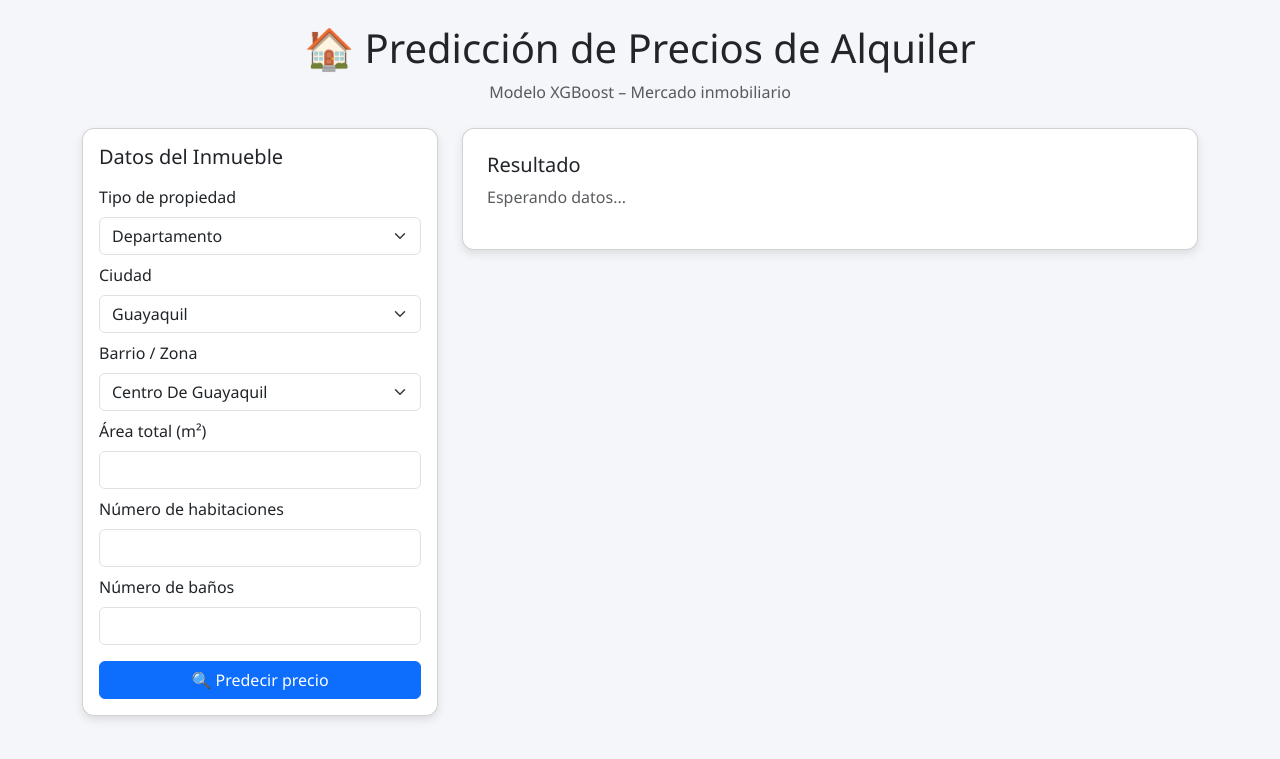
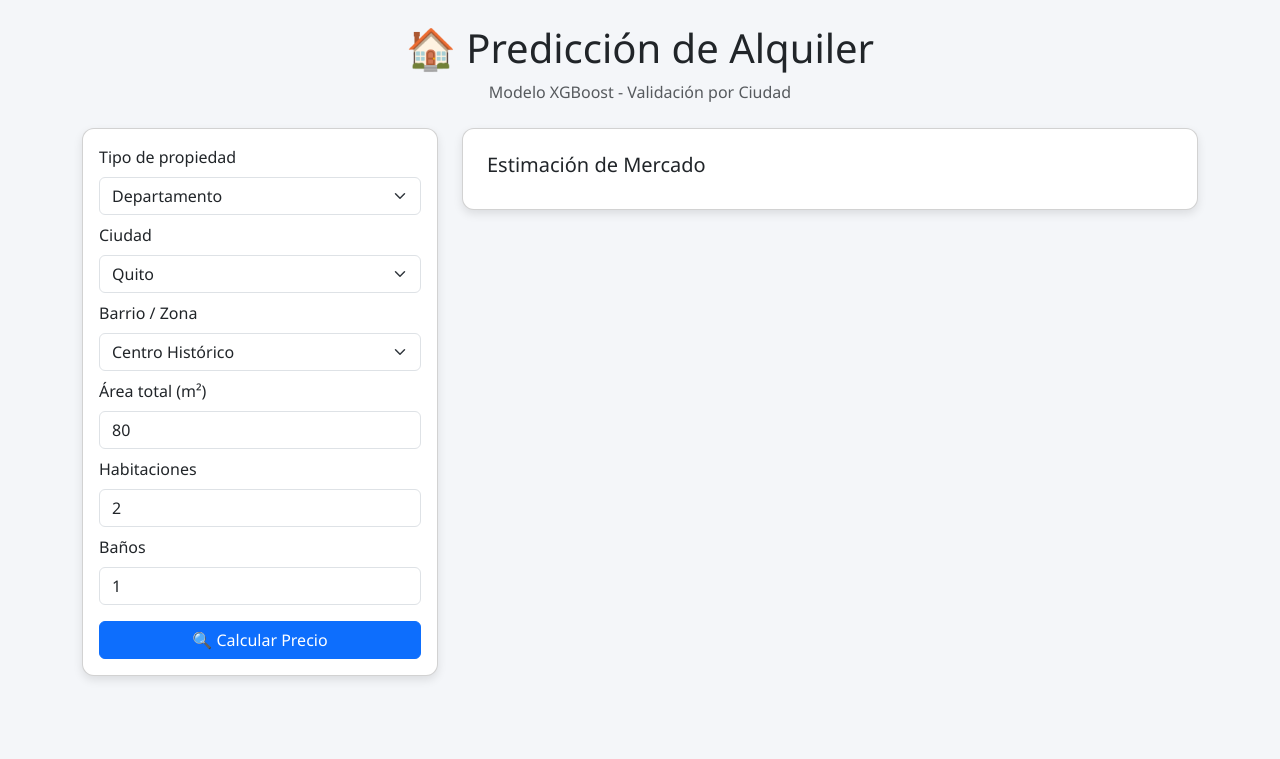
Before and after one commit to ArielV17/ProyectoIA, a Flask app: page / in a window 1280 px wide. Shown: the top 759 px of the page. Run offline with Flask 3, Linux system fonts and the light colour scheme; parts of the project's set-up code (start-up, migrations or seed data) failed here and were passed over.

Commit message:
Validaciones de valores
Validación de valores negativos

```diff
--- a/app.py
+++ b/app.py
@@ -14,44 +14,42 @@ model = joblib.load("modelo_xgboost_final.pkl")
 with open("columnas_entrenamiento.pkl", "rb") as f:
     COLUMNAS = pickle.load(f)
 
-# =============================
-# VALORES ORIGINALES (LOS DE ANTES)
-# =============================
 
-TIPOS = [
-    "Departamento",
-    "Local comercial",
-    "Oficina",
-    "Otro"
-]
 
-CIUDADES = [
-    "Guayaquil",
-    "Quito",
-    "Samborondon",
-    "Playas (General Villamil)"
-]
+TIPOS = ["Departamento", "Local comercial", "Oficina", "Casa", "Suite", "Otro"]
+CIUDADES = ["Quito", "Guayaquil", "Samborondon", "Playas (General Villamil)", "Cuenca"]
 
-BARRIOS = [
-    "Centro De Guayaquil",
-    "Centro Histórico",
-    "Centro Norte",
-    "El Ejido",
-    "El Morro",
-    "La Puntilla",
-    "Norte De Guayaquil",
-    "Norte De Quito",
-    "Playas",
-    "Samborondon",
-    "San Sebastian",
-    "Sur De Guayaquil",
-    "Sur De Quito",
-    "Totoracocha",
-    "Valle Los Chillos",
-    "Valle Tumbaco",
-    "Via A La Costa",
-    "Yanuncay"
-]
+# Diccionario de Barrios por Ciudad
+BARRIOS_POR_CIUDAD = {
+    "Quito": [
+        "Centro Histórico",
+        "Centro Norte",
+        "El Ejido",
+        "Norte De Quito",
+        "Sur De Quito",
+        "Valle Los Chillos",
+        "Valle Tumbaco"
+    ],
+    "Guayaquil": [
+        "Centro De Guayaquil",
+        "Norte De Guayaquil",
+        "Sur De Guayaquil",
+        "Via A La Costa",
+        "El Morro" # (Parroquia rural de GYE)
+    ],
+    "Samborondon": [
+        "La Puntilla",
+        "Samborondon"
+    ],
+    "Playas (General Villamil)": [
+        "Playas"
+    ],
+    "Cuenca": [
+        "San Sebastian",
+        "Totoracocha",
+        "Yanuncay"
+    ]
+}
 
 # =============================
 # Rutas
@@ -62,7 +60,7 @@ def index():
         "index.html",
         tipos=TIPOS,
         ciudades=CIUDADES,
-        barrios=BARRIOS
+        barrios_por_ciudad=BARRIOS_POR_CIUDAD
     )
 
 @app.route("/predict", methods=["POST"])
--- a/templates/index.html
+++ b/templates/index.html
@@ -2,43 +2,26 @@
 <html lang="es">
 <head>
   <meta charset="UTF-8">
-  <title>Predicción de Precios de Alquiler</title>
+  <title>Predicción Inmobiliaria AI</title>
   <meta name="viewport" content="width=device-width, initial-scale=1">
-
-  <!-- Bootstrap 5 -->
   <link href="https://cdn.jsdelivr.net/npm/bootstrap@5.3.2/dist/css/bootstrap.min.css" rel="stylesheet">
-
   <style>
-    body {
-      background-color: #f4f6f9;
-      font-family: 'Segoe UI', sans-serif;
-    }
-    .card {
-      border-radius: 12px;
-      box-shadow: 0 4px 10px rgba(0,0,0,0.1);
-    }
-    .result {
-      font-size: 2rem;
-      font-weight: bold;
-      color: #198754;
-    }
+    body { background-color: #f4f6f9; font-family: 'Segoe UI', sans-serif; }
+    .card { border-radius: 12px; box-shadow: 0 4px 10px rgba(0,0,0,0.1); }
+    .result { font-size: 2rem; font-weight: bold; color: #198754; }
   </style>
 </head>
 <body>
 
 <div class="container py-4">
-
   <div class="text-center mb-4">
-    <h1>🏠 Predicción de Precios de Alquiler</h1>
-    <p class="text-muted">Modelo XGBoost – Mercado inmobiliario</p>
+    <h1>🏠 Predicción de Alquiler</h1>
+    <p class="text-muted">Modelo XGBoost - Validación por Ciudad</p>
   </div>
 
   <div class="row">
-
-    <!-- Formulario -->
     <div class="col-md-4">
       <div class="card p-3">
-        <h5 class="mb-3">Datos del Inmueble</h5>
 
         <label class="form-label">Tipo de propiedad</label>
         <select id="tipo" class="form-select mb-2">
@@ -48,7 +31,7 @@
         </select>
 
         <label class="form-label">Ciudad</label>
-        <select id="ciudad" class="form-select mb-2">
+        <select id="ciudad" class="form-select mb-2" onchange="cargarBarrios()">
           {% for c in ciudades %}
           <option value="{{c}}">{{c}}</option>
           {% endfor %}
@@ -56,74 +39,113 @@
 
         <label class="form-label">Barrio / Zona</label>
         <select id="barrio" class="form-select mb-2">
-          {% for b in barrios %}
-          <option value="{{b}}">{{b}}</option>
-          {% endfor %}
-        </select>
+          </select>
 
         <label class="form-label">Área total (m²)</label>
-        <input type="number" id="surface_total" class="form-control mb-2" min="10" required>
+        <input type="number" id="surface_total" class="form-control mb-2" value="80" min="10" oninput="validarPositivo(this)">
 
-        <label class="form-label">Número de habitaciones</label>
-        <input type="number" id="bedrooms" class="form-control mb-2" min="0" required>
+        <label class="form-label">Habitaciones</label>
+        <input type="number" id="bedrooms" class="form-control mb-2" value="2" min="0" oninput="validarPositivo(this)">
 
-        <label class="form-label">Número de baños</label>
-        <input type="number" id="bathrooms" class="form-control mb-3" min="0" required>
+        <label class="form-label">Baños</label>
+        <input type="number" id="bathrooms" class="form-control mb-3" value="1" min="0" oninput="validarPositivo(this)">
 
-        <button class="btn btn-primary w-100" onclick="predecir()">
-          🔍 Predecir precio
-        </button>
+        <button class="btn btn-primary w-100" onclick="predecir()">🔍 Calcular Precio</button>
       </div>
     </div>
 
-    <!-- Resultados -->
     <div class="col-md-8">
       <div class="card p-4">
-        <h5>Resultado</h5>
-        <p id="loading" class="text-muted">Esperando datos...</p>
+        <h5>Estimación de Mercado</h5>
+        <p id="loading" class="text-muted" style="display:none;">Calculando...</p>
 
         <div id="resultado" style="display:none;">
-          <p class="result">$ <span id="precio"></span> USD / mes</p>
-          <p class="text-muted">
-            Rango estimado:
-            <strong>$<span id="min"></span> – $<span id="max"></span></strong>
-          </p>
+            <p class="result">$ <span id="precio">0</span> USD</p>
+            <p>Rango sugerido: <strong>$<span id="min">0</span> - $<span id="max">0</span></strong></p>
         </div>
       </div>
     </div>
-
   </div>
 </div>
 
 <script>
-function predecir() {
-  document.getElementById("loading").innerText = "Procesando predicción...";
-  document.getElementById("resultado").style.display = "none";
+  // 1. Recibir el diccionario de Python en JavaScript
+  const datosBarrios = {{ barrios_por_ciudad | tojson }};
 
-  fetch("/predict", {
-    method: "POST",
-    headers: { "Content-Type": "application/json" },
-    body: JSON.stringify({
-      tipo: document.getElementById("tipo").value,
-      ciudad: document.getElementById("ciudad").value,
-      barrio: document.getElementById("barrio").value,
-      surface_total: Number(document.getElementById("surface_total").value),
-      bedrooms: Number(document.getElementById("bedrooms").value),
-      bathrooms: Number(document.getElementById("bathrooms").value)
-    })
-  })
-  .then(res => res.json())
-  .then(data => {
-    document.getElementById("precio").innerText = data.precio_estimado;
-    document.getElementById("min").innerText = data.min;
-    document.getElementById("max").innerText = data.max;
-    document.getElementById("loading").innerText = "";
-    document.getElementById("resultado").style.display = "block";
-  })
-  .catch(() => {
-    document.getElementById("loading").innerText = "Error al realizar la predicción";
-  });
-}
+  function cargarBarrios() {
+    const selectorCiudad = document.getElementById("ciudad");
+    const selectorBarrio = document.getElementById("barrio");
+    const ciudadSeleccionada = selectorCiudad.value;
+
+    // Limpiar opciones anteriores
+    selectorBarrio.innerHTML = "";
+
+    // Obtener los barrios correspondientes a la ciudad elegida
+    const barrios = datosBarrios[ciudadSeleccionada] || [];
+
+    // Crear nuevas opciones
+    barrios.forEach(function(barrio) {
+      const opcion = document.createElement("option");
+      opcion.value = barrio;
+      opcion.text = barrio;
+      selectorBarrio.appendChild(opcion);
+    });
+  }
+
+  // Cargar los barrios por defecto al iniciar la página (para la primera ciudad)
+  window.onload = cargarBarrios;
+
+  //
+  function validarPositivo(input) {
+    if (input.value < 0) input.value = 0;
+  }
+
+  async function predecir() {
+
+    let area = document.getElementById('surface_total').value;
+    let habs = document.getElementById('bedrooms').value;
+    let banos = document.getElementById('bathrooms').value;
+
+    if (area <= 0 || habs < 0 || banos < 0) {
+        alert("⚠️ Por favor, ingresa solo valores positivos válidos.");
+        return;
+    }
+
+    document.getElementById('loading').style.display = 'block';
+    document.getElementById('resultado').style.display = 'none';
+
+    const data = {
+      tipo: document.getElementById('tipo').value,
+      ciudad: document.getElementById('ciudad').value,
+      barrio: document.getElementById('barrio').value,
+      surface_total: document.getElementById('surface_total').value,
+      bedrooms: document.getElementById('bedrooms').value,
+      bathrooms: document.getElementById('bathrooms').value
+    };
+
+    try {
+        const response = await fetch('/predict', {
+            method: 'POST',
+            headers: { 'Content-Type': 'application/json' },
+            body: JSON.stringify(data)
+        });
+        const result = await response.json();
+
+        if(result.error) {
+            alert("Error: " + result.error);
+        } else {
+            document.getElementById('precio').innerText = result.precio_estimado;
+            document.getElementById('min').innerText = result.min;
+            document.getElementById('max').innerText = result.max;
+            document.getElementById('resultado').style.display = 'block';
+        }
+    } catch (error) {
+        console.error(error);
+        alert("Error de conexión");
+    } finally {
+        document.getElementById('loading').style.display = 'none';
+    }
+  }
 </script>
 
 </body>
```
